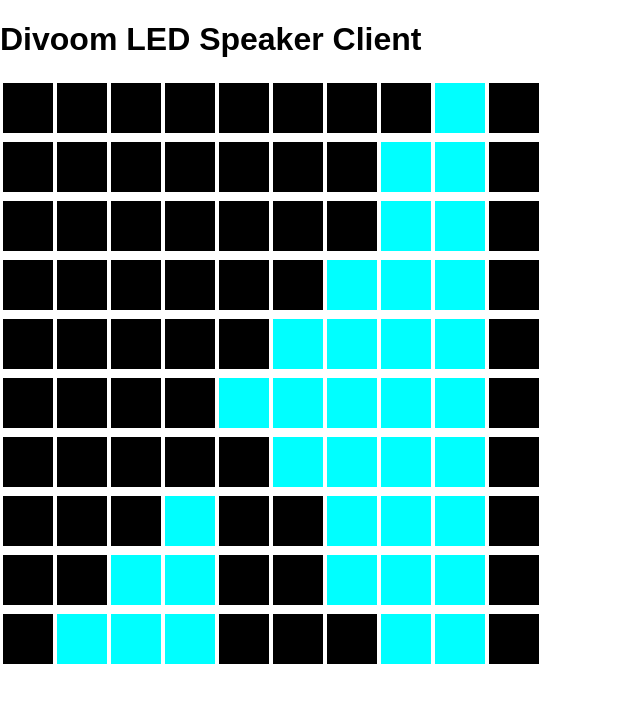
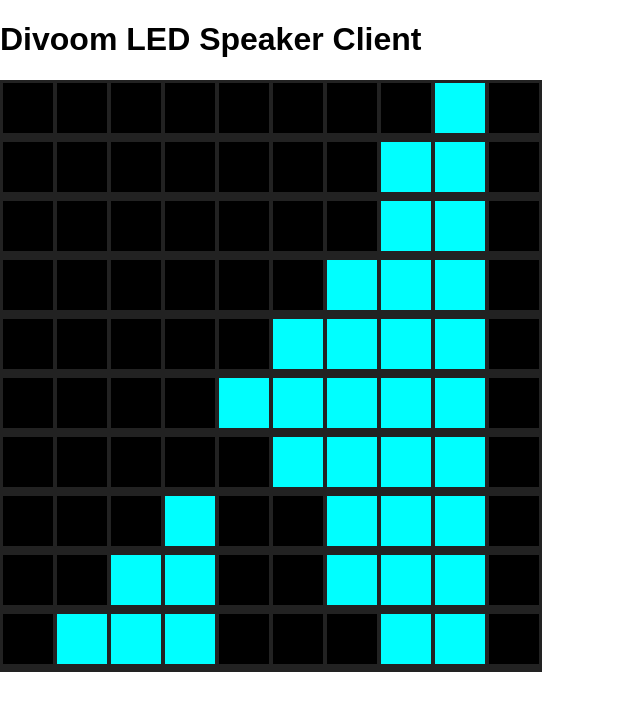
Before and after one commit to brettcrowell/divoom-client, a React (Create React App) app: page / in a window 1280 px wide. Shown: the top 710 px of the page, without its empty margins (0-640 px from the left). Built offline with nearby package versions, Linux system fonts and the light colour scheme.

Commit message:
update table background color

```diff
--- a/src/App.css
+++ b/src/App.css
@@ -26,3 +26,7 @@
   from { transform: rotate(0deg); }
   to { transform: rotate(360deg); }
 }
+
+table {
+  background-color: #222222;
+}
```
